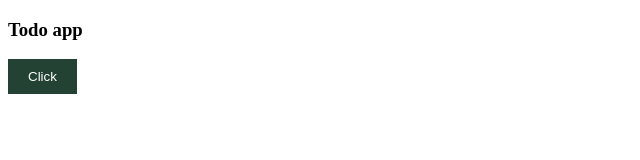
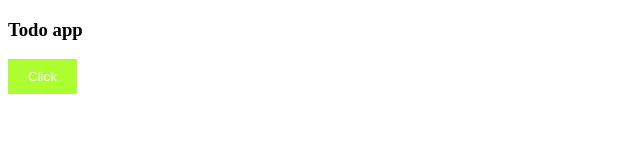
Before and after one commit to jszczech/nauka-fe, a plain HTML site: page app/index.html in a window 1280 px wide. Shown: the whole page, without its empty margins (0-640 px from the left). Drawn offline with Linux system fonts and the light colour scheme.

Commit message:
Style change

```diff
--- a/app/style.css
+++ b/app/style.css
@@ -2,9 +2,9 @@
     padding: 10px 20px;
     margin: 0 0 20px 0;
     border: none;
-    background-color: #234234;
+    background-color: greenyellow;
     color: white;
-    cursor: pointer;
+    cursor: grab;
 }
 
 .todo-app__button:hover {
```
